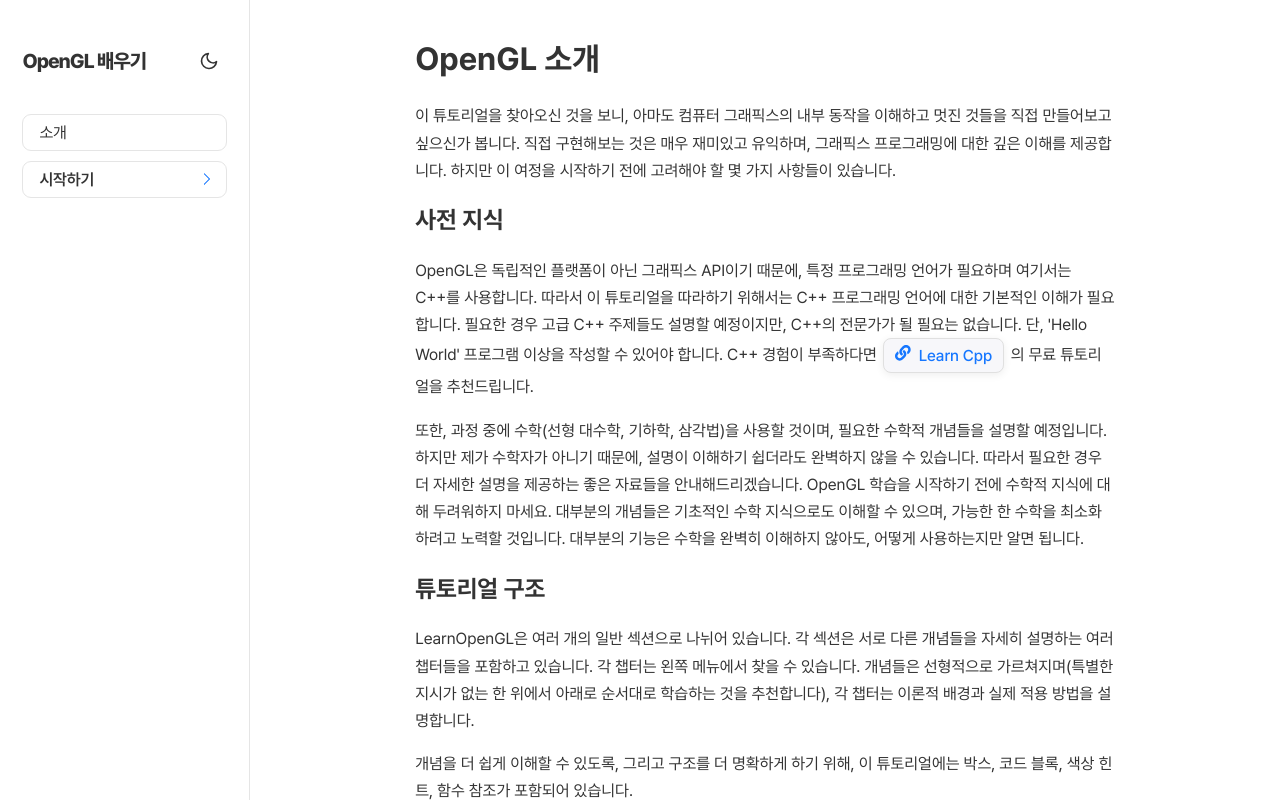
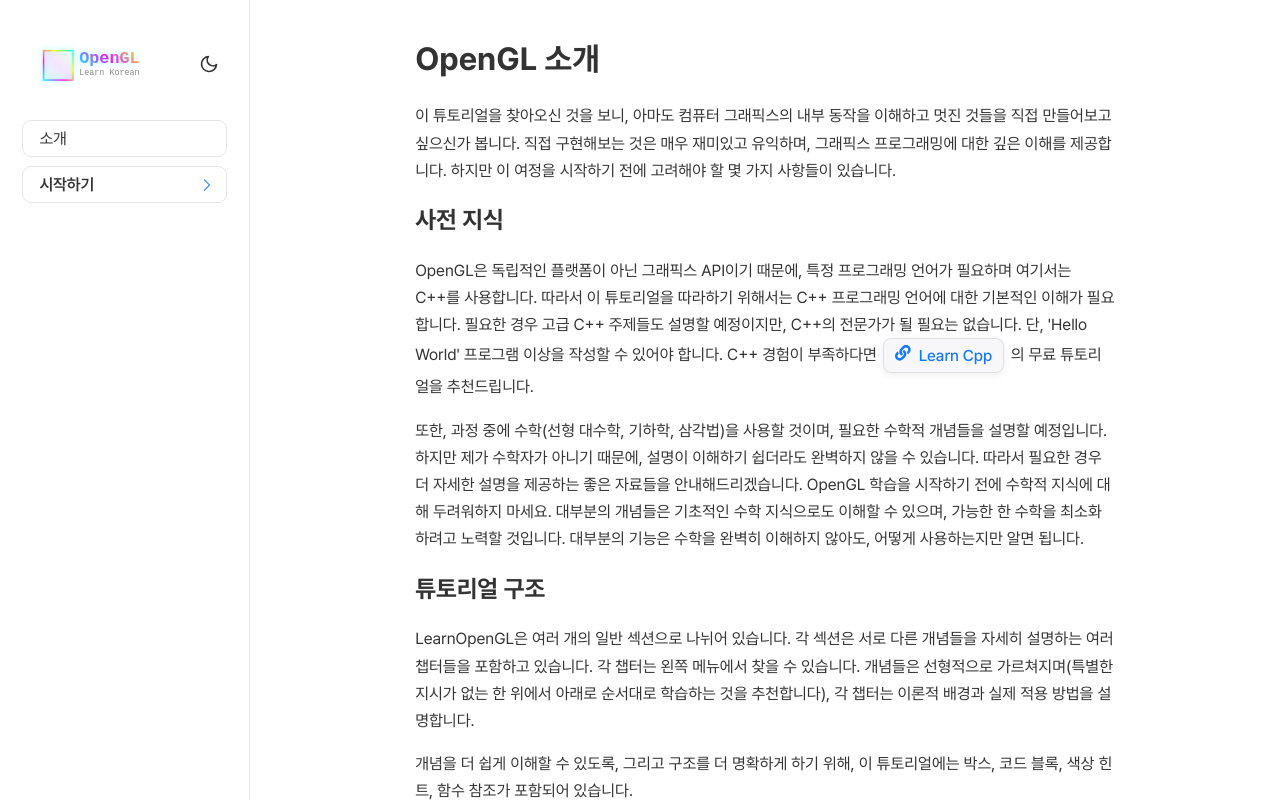
Before and after one commit to gangmanm/learn-open-gl-kr, a React (Vite) app: page / in a window 1280 px wide. Built offline with nearby package versions, Linux system fonts and the light colour scheme.

Commit message:
feat: logo change

```diff
--- a/index.html
+++ b/index.html
@@ -2,7 +2,7 @@
 <html lang="en">
   <head>
     <meta charset="UTF-8" />
-    <link rel="icon" type="image/svg+xml" href="/vite.svg" />
+    <link rel="icon" type="image/svg+xml" href="/favicon.svg" />
     <meta name="viewport" content="width=device-width, initial-scale=1.0" />
     <title>Learn OpenGL in Korean</title>
   </head>
--- a/src/App.tsx
+++ b/src/App.tsx
@@ -1,8 +1,9 @@
-import React, { useState, useEffect } from 'react';
+import { useState, useEffect } from 'react';
 import styled from 'styled-components';
 import Readme from './Readme';
 import SidebarNav from './components/SidebarNav';
 import ThemeToggle from './components/ThemeToggle';
+import Logo from './components/Logo';
 import { FiMenu } from 'react-icons/fi';
 import { useTheme } from './contexts/ThemeContext';
 
@@ -65,13 +66,6 @@
   }
 `;
 
-const Title = styled.div<{ theme: any }>`
-  font-size: 1.2rem;
-  font-weight: 700;
-  color: ${props => props.theme.colors.primary};
-  margin-left: 1.5rem;
-  transition: color 0.3s ease;
-`;
 
 const HeaderControls = styled.div<{ theme: any }>`
   display: flex;
@@ -129,7 +123,7 @@
           <FiMenu onClick={() => setSidebarOpen((v) => !v)} style={{fontSize: '2rem', color: theme.colors.primary}}/>
           <ThemeToggle />
         </HeaderControls>
-        <Title theme={theme}>OpenGL 배우기</Title>
+        <Logo size="small" showSubtext={false} />
       </MobileHeader>
       <SidebarNav selected={selected} onSelect={handleSelect} isOpen={sidebarOpen} onClose={() => setSidebarOpen(false)} />
       <Main theme={theme}>
--- /dev/null
+++ b/src/components/Logo.tsx
@@ -0,0 +1,121 @@
+import React from 'react';
+import styled, { keyframes } from 'styled-components';
+
+const glowAnimation = keyframes`
+  0%, 100% {
+    filter: drop-shadow(0 0 5px rgba(0, 255, 255, 0.5));
+  }
+  50% {
+    filter: drop-shadow(0 0 15px rgba(0, 255, 255, 0.8));
+  }
+`;
+
+const rotateAnimation = keyframes`
+  0% {
+    transform: rotateY(0deg);
+  }
+  100% {
+    transform: rotateY(360deg);
+  }
+`;
+
+const LogoContainer = styled.div`
+  display: flex;
+  align-items: center;
+  gap: 12px;
+  font-family: 'Courier New', monospace;
+  user-select: none;
+`;
+
+const LogoIcon = styled.div`
+  width: 40px;
+  height: 40px;
+  position: relative;
+  animation: ${rotateAnimation} 8s linear infinite;
+  transform-style: preserve-3d;
+`;
+
+const Cube = styled.div`
+  width: 100%;
+  height: 100%;
+  position: relative;
+  transform-style: preserve-3d;
+  animation: ${glowAnimation} 2s ease-in-out infinite;
+
+  &::before,
+  &::after {
+    content: '';
+    position: absolute;
+    width: 100%;
+    height: 100%;
+    border: 2px solid;
+    border-image: linear-gradient(45deg, #00ffff, #ff00ff, #ffff00, #00ffff) 1;
+    background: linear-gradient(45deg,
+      rgba(0, 255, 255, 0.1),
+      rgba(255, 0, 255, 0.1),
+      rgba(255, 255, 0, 0.1)
+    );
+  }
+
+  &::before {
+    transform: rotateY(0deg) translateZ(20px);
+  }
+
+  &::after {
+    transform: rotateY(90deg) translateZ(20px);
+  }
+`;
+
+const LogoText = styled.div`
+  display: flex;
+  flex-direction: column;
+  line-height: 1.2;
+`;
+
+const MainText = styled.span`
+  font-size: 24px;
+  font-weight: bold;
+  background: linear-gradient(45deg, #00ffff, #ff00ff, #ffff00);
+  background-clip: text;
+  -webkit-background-clip: text;
+  -webkit-text-fill-color: transparent;
+  text-shadow: 0 0 10px rgba(0, 255, 255, 0.3);
+`;
+
+const SubText = styled.span`
+  font-size: 12px;
+  color: #888;
+  font-weight: normal;
+  margin-top: -2px;
+`;
+
+interface LogoProps {
+  showSubtext?: boolean;
+  size?: 'small' | 'medium' | 'large';
+  className?: string;
+}
+
+const Logo: React.FC<LogoProps> = ({
+  showSubtext = true,
+  size = 'medium',
+  className
+}) => {
+  const sizeMultiplier = size === 'small' ? 0.7 : size === 'large' ? 1.3 : 1;
+
+  return (
+    <LogoContainer
+      className={className}
+      style={{ transform: `scale(${sizeMultiplier})` }}
+    >
+      <LogoIcon>
+        <Cube />
+      </LogoIcon>
+      <LogoText>
+        <MainText>OpenGL</MainText>
+        {showSubtext && <SubText>Learn Korean</SubText>}
+      </LogoText>
+    </LogoContainer>
+  );
+};
+
+export default Logo;
--- a/src/components/SidebarNav.tsx
+++ b/src/components/SidebarNav.tsx
@@ -1,8 +1,9 @@
 import React, { useState } from 'react';
-import styled, { css } from 'styled-components';
-import { FiX, FiXCircle } from 'react-icons/fi';
+import styled from 'styled-components';
+import { FiXCircle } from 'react-icons/fi';
 import { useTheme } from '../contexts/ThemeContext';
 import ThemeToggle from './ThemeToggle';
+import Logo from './Logo';
 
 const Sidebar = styled.nav<{ isOpen?: boolean; theme: any }>`
   width: 300px;
@@ -257,7 +258,7 @@
 
         {/* PC용 헤더 */}
         <SidebarHeader theme={theme}>
-          <Title theme={theme}>OpenGL 배우기</Title>
+          <Logo size="small" />
           <ThemeToggle />
         </SidebarHeader>
 
```
Also changed, not shown: public/favicon.svg (added).
